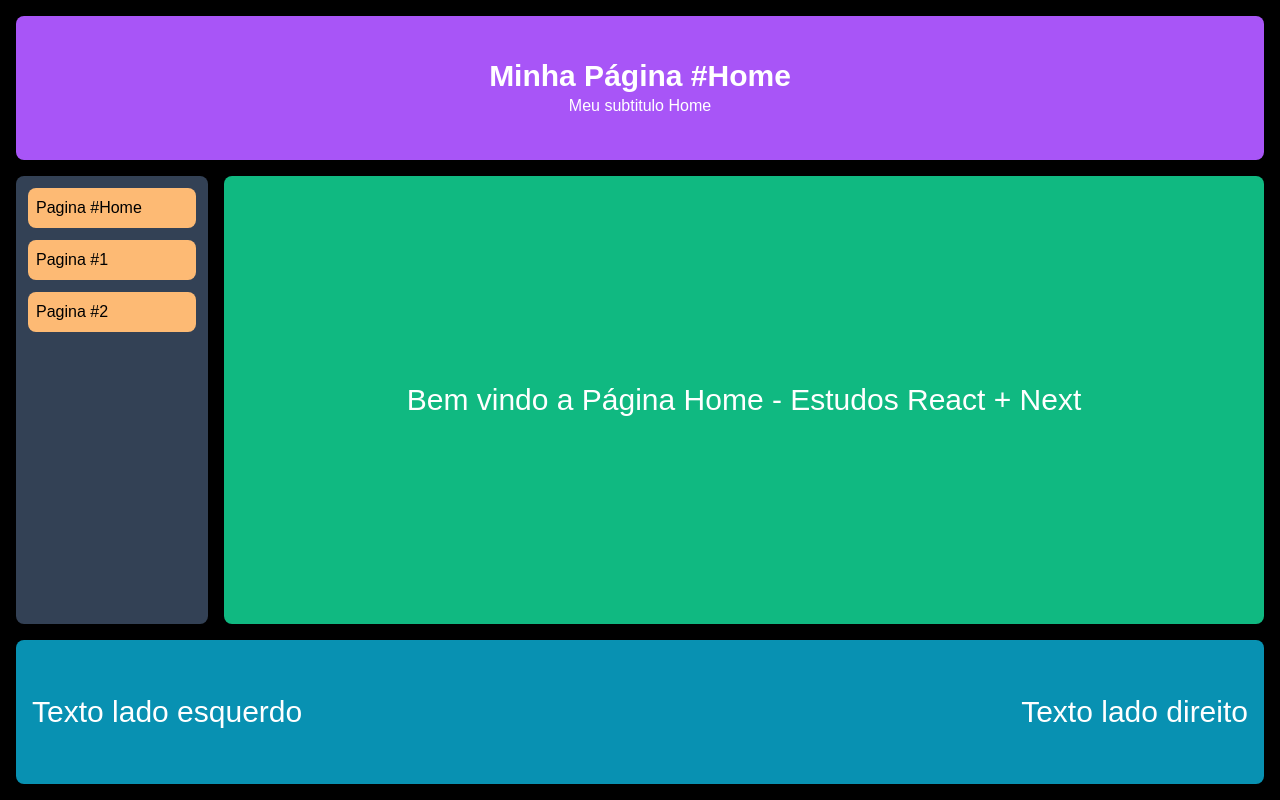
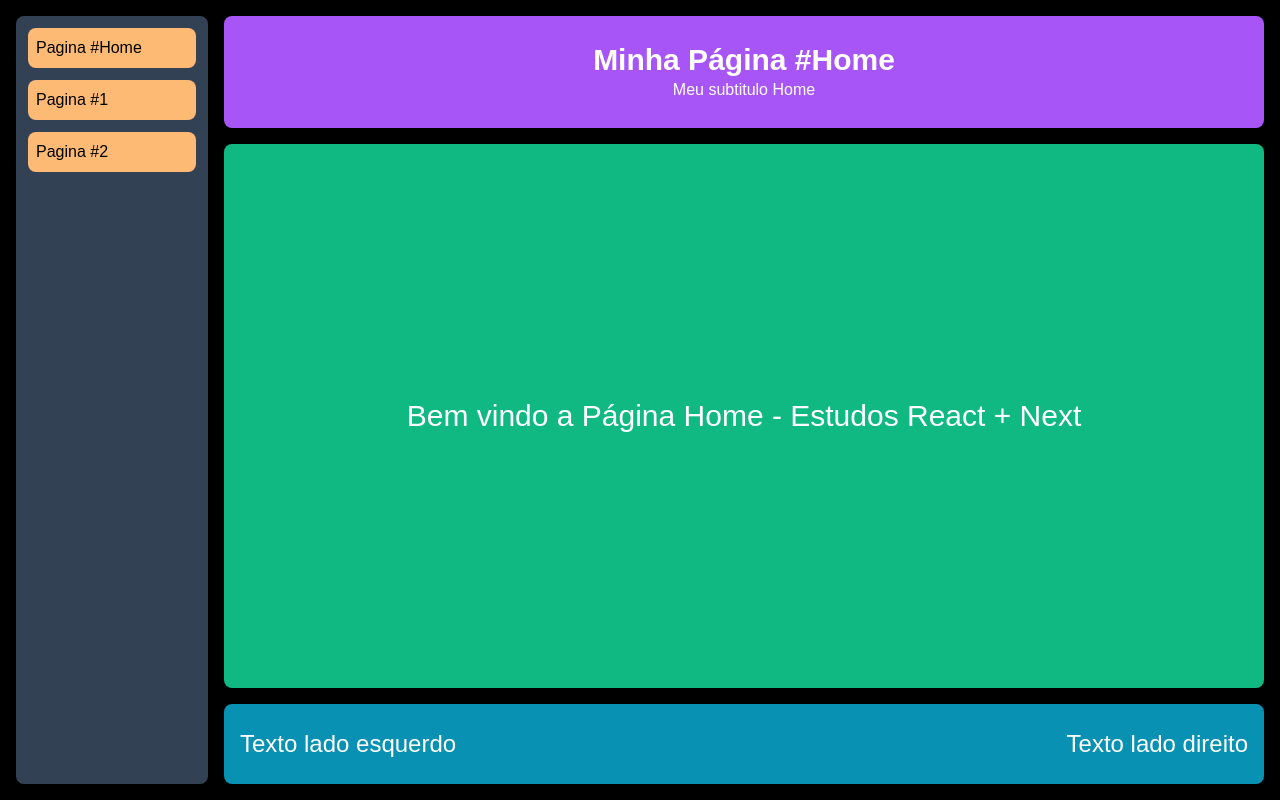
Before and after one commit to YagoMoreiraDev/fundamentos-react-next, a Next.js app in the folder projeto-react/: page / in a window 1280 px wide. Built offline with nearby package versions, Linux system fonts and the light colour scheme.

Commit message:
Add interface para uso das Props com tipagem

```diff
--- a/projeto-react/src/components/Content.tsx
+++ b/projeto-react/src/components/Content.tsx
@@ -1,4 +1,8 @@
-export default function Content(props: any) {
+interface ContentProps {
+    children?: string
+}
+
+export default function Content(props: ContentProps) {
     return (
         //O flex-1 faz com que o conteudo onde ele é chamado ocupe todo o espaço restante;
         <div className="bg-emerald-500 flex flex-1 justify-center items-center text-3xl rounded-lg">
--- a/projeto-react/src/components/Footer.tsx
+++ b/projeto-react/src/components/Footer.tsx
@@ -1,6 +1,11 @@
-export default function Footer(props: any) {
+interface FooterProps {
+    textoE: string
+    textoD: string
+}
+
+export default function Footer(props: FooterProps) {
     return (
-        <div className="bg-cyan-600 h-36 p-4 flex justify-between items-center text-3xl rounded-lg">
+        <div className="bg-cyan-600 h-20 p-4 flex justify-between items-center text-2xl rounded-lg">
             <span>{props.textoE}</span>
             <span>{props.textoD}</span>
         </div>
--- a/projeto-react/src/components/Header.tsx
+++ b/projeto-react/src/components/Header.tsx
@@ -1,6 +1,11 @@
-export default function Header(props: any) {
+interface HeaderProps {
+    titulo: string
+    subtitulo: string
+}
+
+export default function Header(props: HeaderProps) {
     return (
-        <div className="bg-purple-500 h-36 flex flex-col justify-center items-center rounded-lg">
+        <div className="bg-purple-500 h-28 flex flex-col justify-center items-center rounded-lg">
             <h1 className="font-black text-3xl">{props.titulo}</h1>
             <h3>{props.subtitulo}</h3>
         </div>
--- a/projeto-react/src/components/Main.tsx
+++ b/projeto-react/src/components/Main.tsx
@@ -3,22 +3,22 @@ import Footer from "@/components/Footer";
 import Header from "@/components/Header";
 import Menu from "@/components/Menu";
 
-export default function Main(props: any) {
+interface MainProps {
+    titulo: string
+    subtitulo: string
+    children?: string
+}
+export default function Main(props: MainProps) {
     return (
-        <div className={`
-            bg-black text-white h-screen
-            p-4
-            flex flex-col gap-4
-        `}>
-            <Header titulo={props.titulo} subtitulo={props.subtitulo}/>
-
-            <div className="flex flex-1 gap-4">
-                <Menu />
+        <div className={`bg-black text-white h-screen p-4 flex gap-4`}>
+            <Menu />
+            <div className="flex flex-col flex-1 gap-4">
+                <Header titulo={props.titulo} subtitulo={props.subtitulo}/>
                 <Content>
                     {props.children}
                 </Content>
+                <Footer textoE="Texto lado esquerdo" textoD="Texto lado direito"/>
             </div>
-            <Footer textoE="Texto lado esquerdo" textoD="Texto lado direito"/>
         </div>
     )
 }
```
Also changed, not shown: projeto-react/src/components/MenuItem.tsx (+6 -1 lines).
